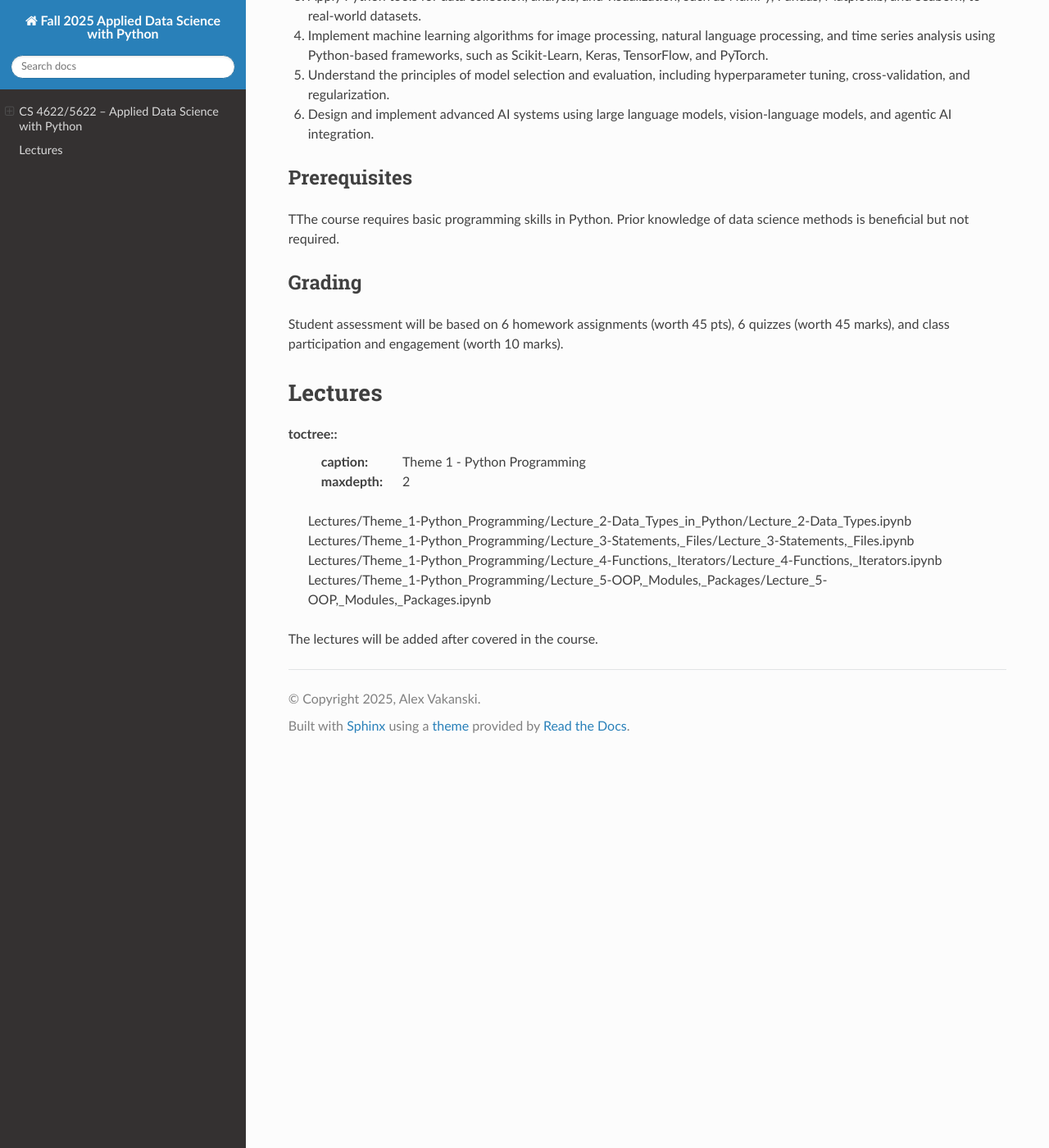
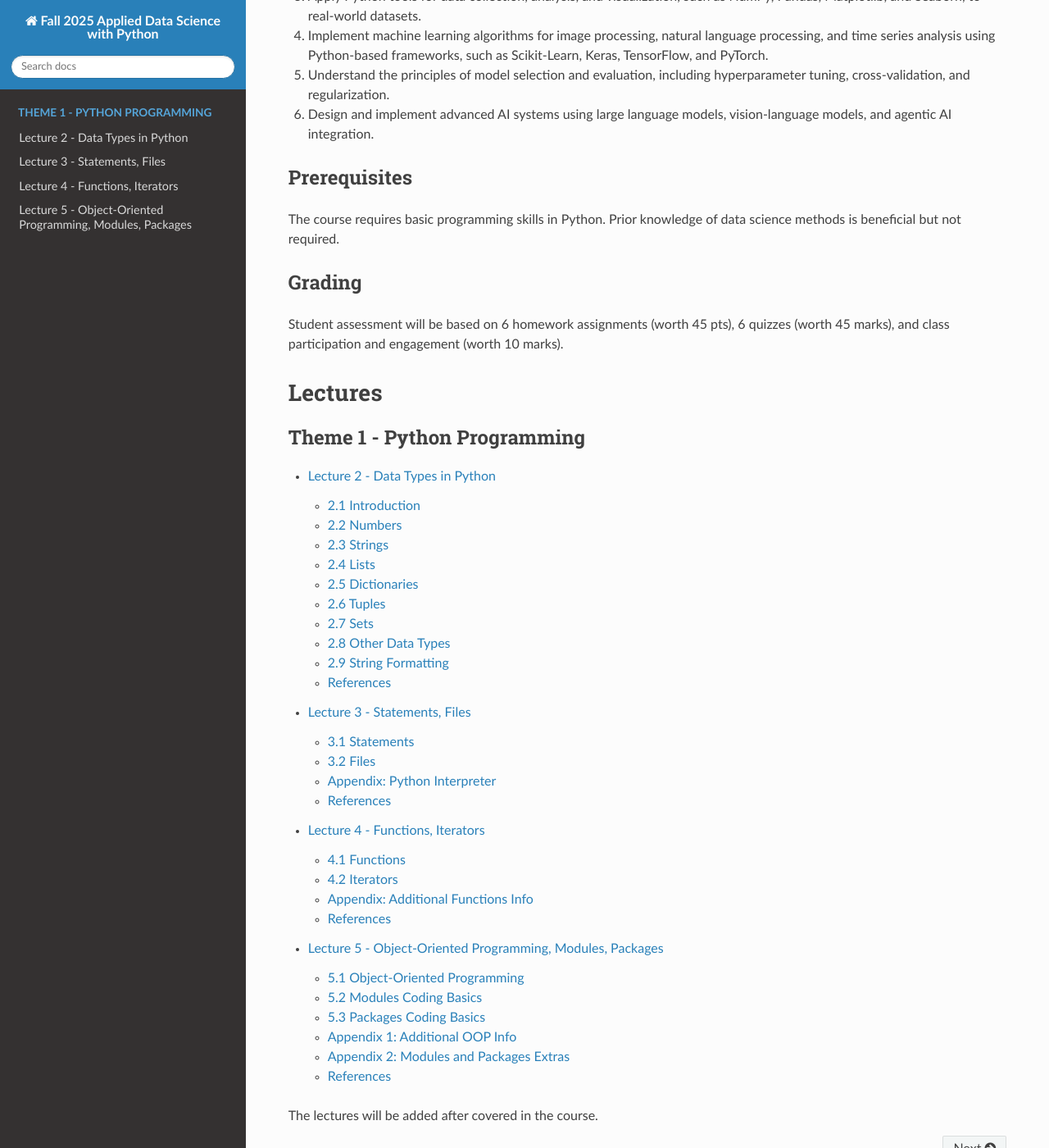
Before and after one commit to avakanski/Fall-2025-Applied-Data-Science-with-Python, a Sphinx documentation site: the page built from docs/index.rst, in a window 1280 px wide and 1400 px high, scrolled down 1016 px. Shown: the whole window at 82% size. Built offline with Sphinx 7.4.7 and the Read the Docs theme 3.1.0, drawn with Linux system fonts in a browser that asks for light colours.

Commit message:
Update index.rst

```diff
--- a/docs/index.rst
+++ b/docs/index.rst
@@ -36,7 +36,7 @@ Upon the completion of the course, the students should demonstrate the ability t
 
 Prerequisites
 ~~~~~~~~~~~~~~~
-TThe course requires basic programming skills in Python. Prior knowledge of data science methods is beneficial but not required.
+The course requires basic programming skills in Python. Prior knowledge of data science methods is beneficial but not required.
 
 Grading
 ~~~~~~~~~~~~
@@ -46,7 +46,7 @@ Student assessment will be based on 6 homework assignments (worth 45 pts), 6 qui
 Lectures
 ============
 
-toctree::
+.. toctree::
    :caption: Theme 1 - Python Programming
    :maxdepth: 2
 
```
